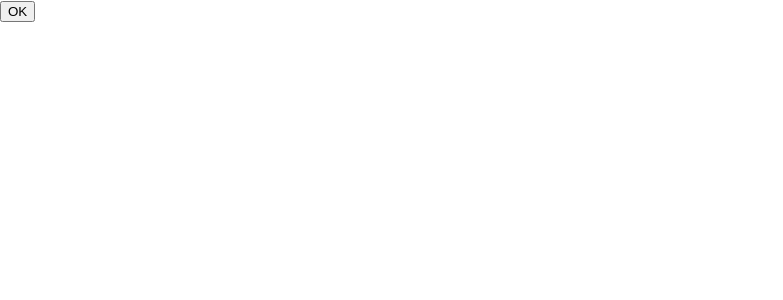
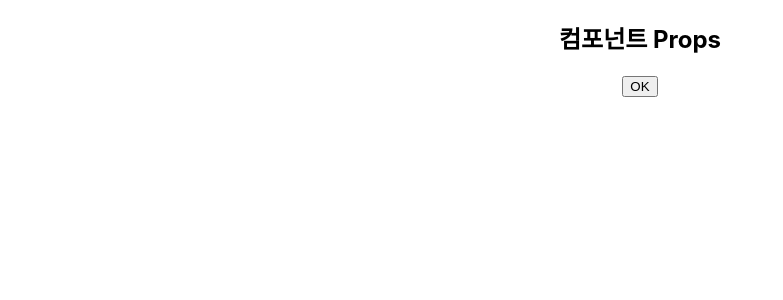
Before and after one commit to nam2626/KH_2025_04_REACT, a React (Create React App) app in the folder component-props/: page / in a window 1280 px wide. Shown: the top 300 px of the page, without its empty margins (0-783 px from the left). Built offline with nearby package versions, Linux system fonts and the light colour scheme.

Commit message:
props 추가

```diff
--- a/component-props/src/App.js
+++ b/component-props/src/App.js
@@ -3,9 +3,10 @@ import ButtonOK from './components/ButtonOK';
 
 function App() {
   return (
-    <>
-      <ButtonOK />
-    </>
+    <div className="App">
+      <h2>컴포넌트 Props</h2>
+      <ButtonOK data="데이터" var1="확인" attr="속성값"/>
+    </div>
   );
 }
 
--- a/component-props/src/components/ButtonOK.jsx
+++ b/component-props/src/components/ButtonOK.jsx
@@ -1,6 +1,10 @@
-export default function ButtonOK() {
+export default function ButtonOK(props) {
+    console.log(props);
+    let { data, var1, attr } = props;
+    console.log(data, var1, attr);
     const func = () => {
-        alert("OK 버튼 클릭");
+        // alert("OK 버튼 클릭");
+        alert(`${props.data} / ${props.var1} / ${props.attr}`);
     }
   return <button onClick={func}>OK</button>;
 }
```
